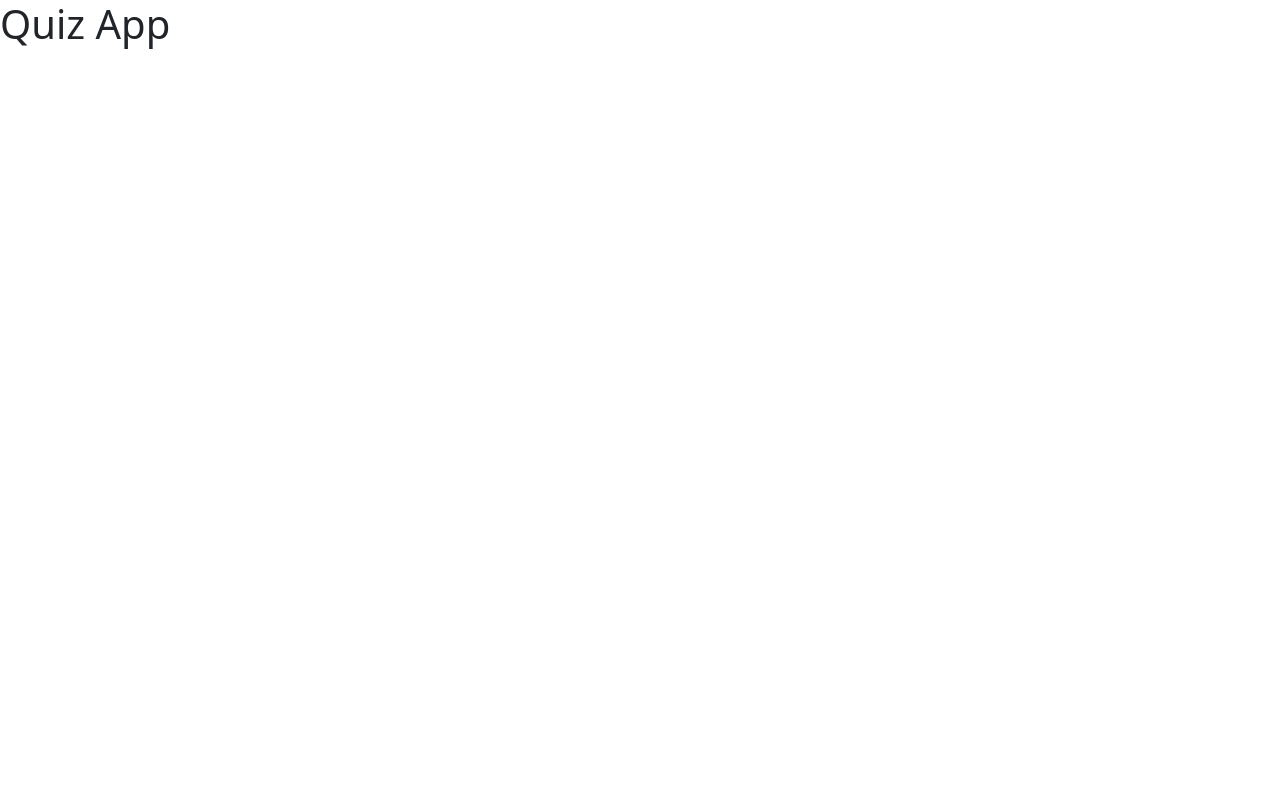
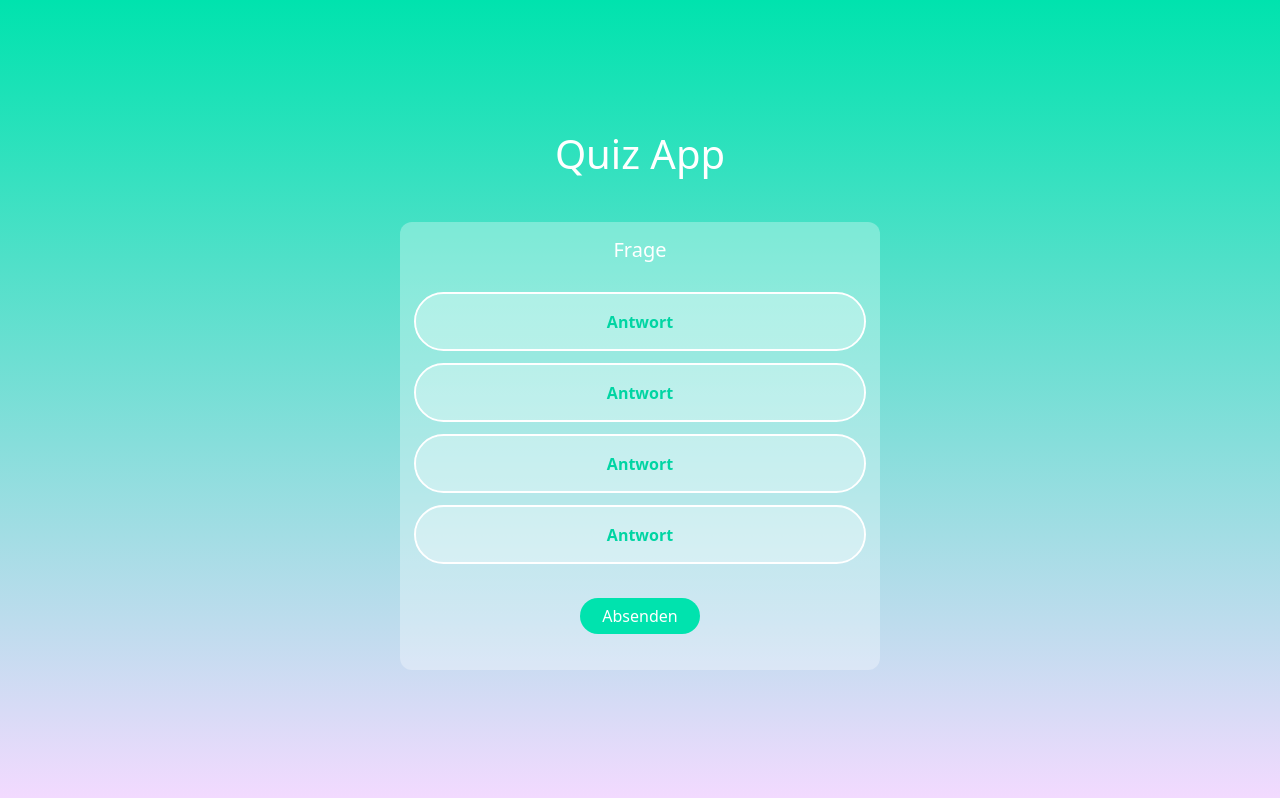
Before and after one commit to karinaklages/quiz-app, a website: page index.html in a window 1280 px wide. Drawn offline with nearby package versions, Linux system fonts and the light colour scheme.

Commit message:
style: bootstrap and css styling added

```diff
--- a/index.html
+++ b/index.html
@@ -4,15 +4,44 @@
     <meta charset="UTF-8">
     <meta name="viewport" content="width=device-width, initial-scale=1.0">
 
+    <link rel="stylesheet" href="./node_modules/bootstrap/dist/css/bootstrap.min.css">
     <link rel="stylesheet" href="./style.css">
-    <link rel="stylesheet" href="./node_modules/bootstrap/dist/css/bootstrap.min.css">
-    <!-- <link rel="icon" href="" type="image/png"> -->
+    <link rel="icon" href="./assets/icons/favicon.jpg" type="image/png">
 
     <title>Quiz App</title>
 </head>
 <body>
     <h1>Quiz App</h1>
-
+    <div class="space"></div>
+    <div class="container">
+        <div class="card" style="width: 30rem;">
+        <!-- <img src="..." class="card-img-top" alt="..."> -->
+        <div class="card-body">
+            <h5 class="card-title">Frage</h5>
+                <div class="mb-3">
+                    <div class="answer">
+                        <b>Antwort</b>
+                    </div>
+                </div>
+                <div class="mb-3">
+                    <div class="answer">
+                        <b>Antwort</b>
+                    </div>
+                </div>
+                <div class="mb-3">
+                    <div class="answer">
+                        <b>Antwort</b>
+                    </div>
+                </div>
+                <div class="mb-3">
+                    <div class="answer">
+                        <b>Antwort</b>
+                    </div>
+                </div>
+            <a href="#" class="btn-custom">Absenden</a>
+        </div>
+        </div>
+    </div>
     <script src="./script.js"></script>
 </body>
 </html>
--- a/style.css
+++ b/style.css
@@ -0,0 +1,78 @@
+body {
+    display: flex;
+    flex-direction: column;
+    justify-content: center;
+    min-height: 100vh;
+    background-image: linear-gradient(to top, #f3daff 0%, #00e3ae 100%);
+}
+
+h1, h5, p {
+    text-align: center;
+    color: #fff;
+}
+
+a {
+    text-decoration: none;
+}
+
+.space {
+    height: 36px;
+}
+
+.container {
+    display: flex;
+    justify-content: center;
+    align-items: center;
+}
+
+.card-body {
+    text-align: center;
+    background-color: none;
+}
+
+.card-title {
+    margin-bottom: 2rem;
+    color: #fff;
+}
+
+.card {
+    border-style: none;
+    border-radius: 12px;
+    background-color: rgba(255, 255, 255, 0.3);
+}
+
+.answer {
+    outline: 2px solid #fff;
+    border-radius: 50px;
+    background-color: rgba(255, 255, 255, 0.3);
+    color: #00d5a3;
+    cursor: pointer;
+    transition: all 0.2s;
+    height: 55px;
+    display: flex;
+    align-items: center;
+    justify-content: center;
+}
+
+.answer:hover {
+    background-color: #ffffff75;
+}
+
+.btn-custom {
+    background-color: #00e3ae;
+    color: #fff;
+    border: none;
+    border-radius: 50px;
+    display: inline-flex;
+    align-items: center;
+    justify-content: center;
+    width: 120px;
+    height: 36px;
+    margin-top: 20px;
+    margin-bottom: 20px;
+}
+
+.btn-custom:hover {
+    background-color: #0cebb7;
+    color: #fff;
+}
```
Also changed, not shown: assets/icons/favicon.jpg (added), 2 other files.
